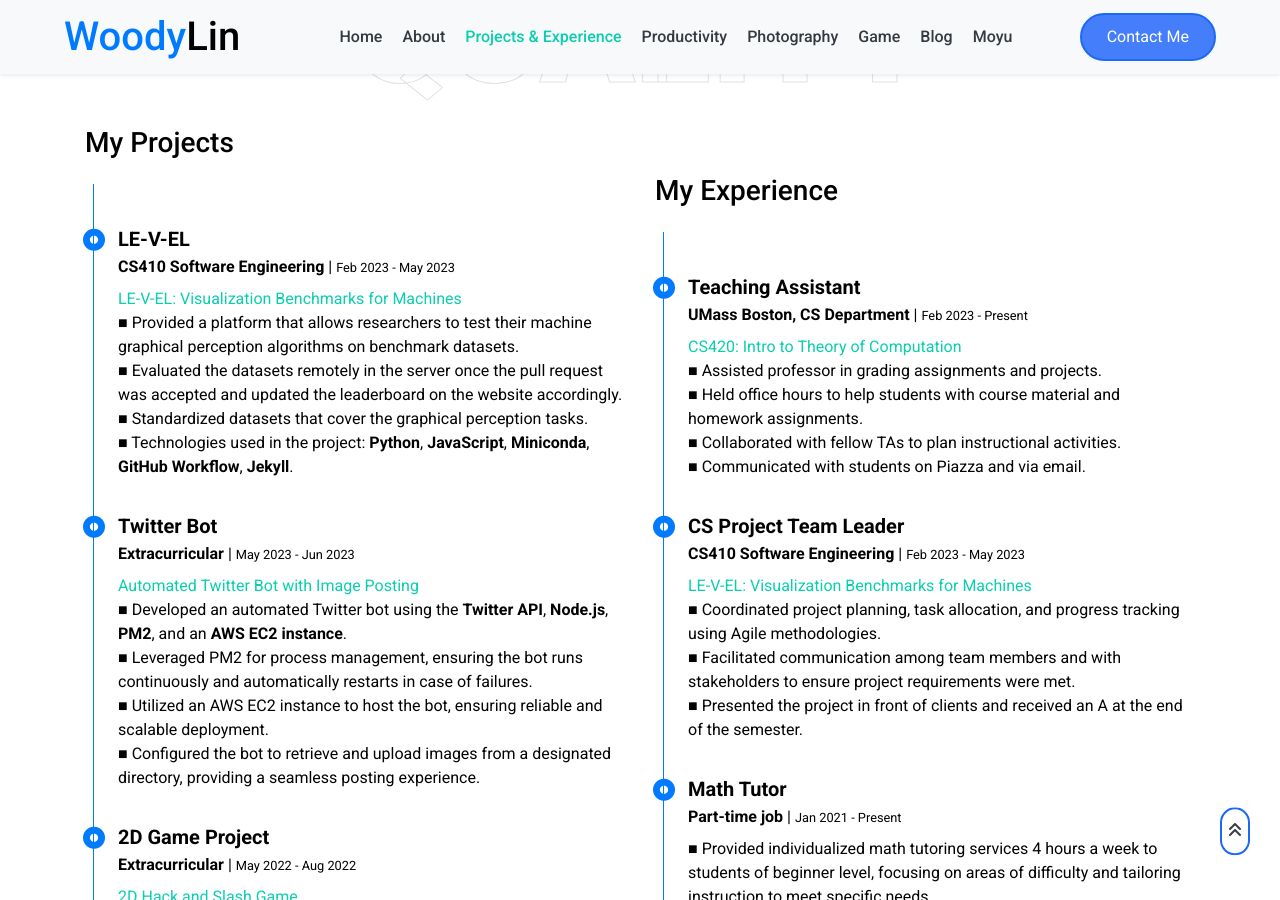
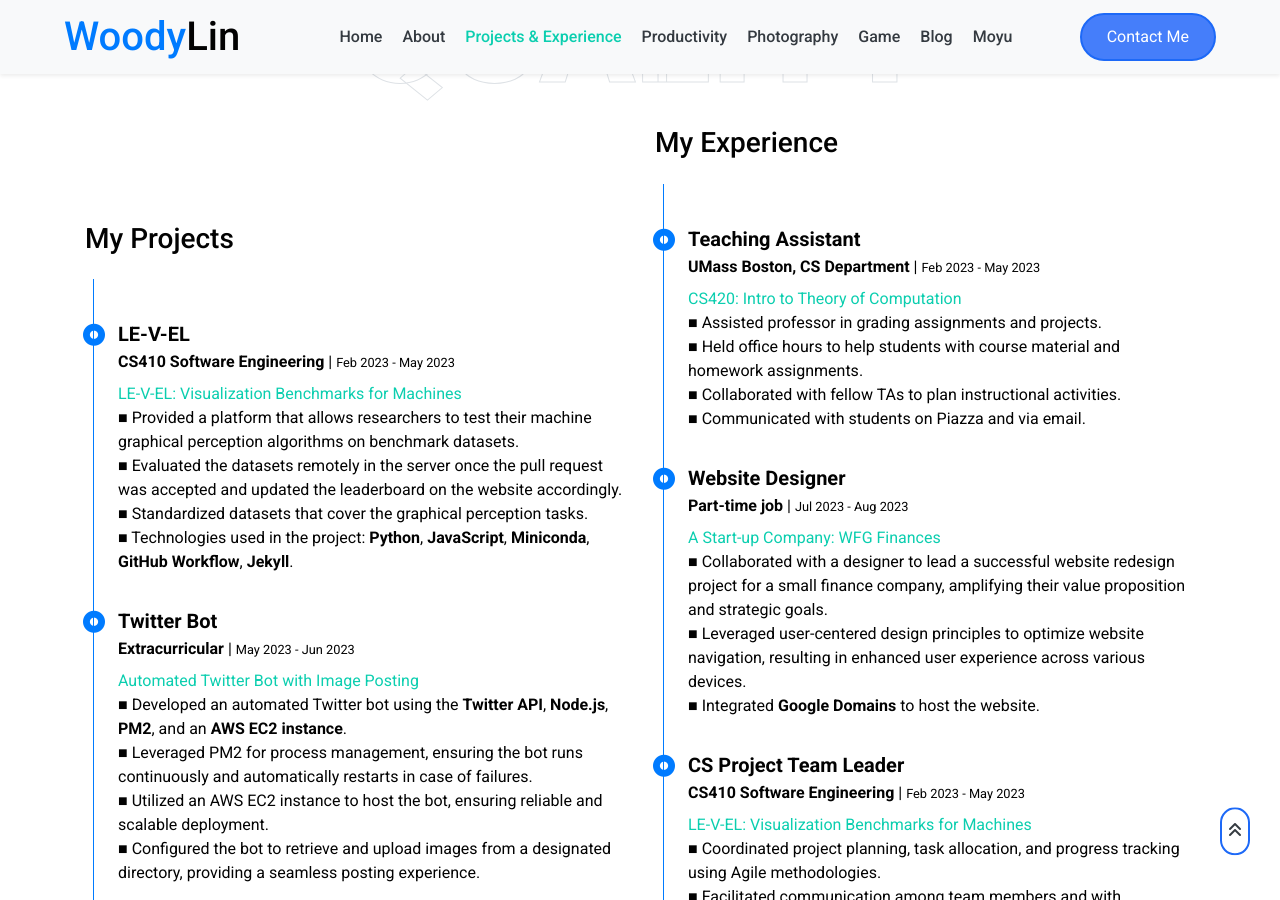
Before and after one commit to WoodyLinwc/WoodyLinwc.github.io, a Jekyll site: the page built from index.md, in a window 1280 px wide and 900 px high, scrolled down 2079 px. Built offline with Jekyll 4.4.1, drawn with Linux system fonts in a browser that asks for light colours.

Commit message:
Update index.md

```diff
--- a/index.md
+++ b/index.md
@@ -10,7 +10,7 @@
                 <h3 class="text-white font-weight-normal mb-3">Hello, my name</h3>
                 <h1 class="display-3 text-uppercase text-primary mb-2" style="-webkit-text-stroke: 4px #ffffff;">Woody Lin</h1>
                 <h1 class="typed-text-output d-inline font-weight-lighter text-white"></h1>
-                <div class="typed-text d-none">College Student, Computer Science, Game Developer, Photographer, 林万程</div>
+                <div class="typed-text d-none">College Student, Computer Science, Game Developer, Web Designer, Photographer, 林万程</div>
                 <div class="d-flex align-items-center justify-content-center justify-content-lg-start pt-5">
                     <a href="mailto:wancheng.lin001@gmail.com" class="btn btn-white mr-4">Email Me</a>
                     <a href="https://www.linkedin.com/in/woody-lin-32ab48161/" class="btn btn-blue d-none d-sm-block mr-2">LinkedIn</a>
@@ -256,7 +256,7 @@
                     <div class="position-relative ex-me mb-4">
                         <i class="far fa-dot-circle text-primary position-absolute" style="top: 2px;left: -35px;  font-size: 22px;"></i>
                         <h5 class="font-weight-bold mb-1">Teaching Assistant</h5>
-                        <p class="mb-2"><strong>UMass Boston, CS Department</strong> | <small>Feb 2023 - Present</small></p>
+                        <p class="mb-2"><strong>UMass Boston, CS Department</strong> | <small>Feb 2023 - May 2023</small></p>
                         <p>
                             <a href="https://www.cs.umb.edu/~stchang/cs420/s23/info.html" target="_blank">CS420: Intro to Theory of Computation</a>
                             <br />
@@ -271,6 +271,20 @@
                     </div>
                     <div class="position-relative ex-me mb-4">
                         <i class="far fa-dot-circle text-primary position-absolute" style="top: 2px;left: -35px;  font-size: 22px;"></i>
+                        <h5 class="font-weight-bold mb-1">Website Designer</h5>
+                        <p class="mb-2"><strong>Part-time job</strong> | <small>Jul 2023 - Aug 2023</small></p>
+                        <p>
+                            <a href="https://www.wfgfinances.com/" target="_blank">A Start-up Company: WFG Finances</a>
+                            <br />
+                            ■ Collaborated with a designer to lead a successful website redesign project for a small finance company, amplifying their value proposition and strategic goals.
+                            <br />
+                            ■ Leveraged user-centered design principles to optimize website navigation, resulting in enhanced user experience across various devices.
+                            <br />
+                            ■ Integrated <b>Google Domains</b> to host the website.
+                        </p>
+                    </div>
+                    <div class="position-relative ex-me mb-4">
+                        <i class="far fa-dot-circle text-primary position-absolute" style="top: 2px;left: -35px;  font-size: 22px;"></i>
                         <h5 class="font-weight-bold mb-1">CS Project Team Leader</h5>
                         <p class="mb-2"><strong>CS410 Software Engineering</strong> | <small>Feb 2023 - May 2023</small></p>
                         <p>
@@ -281,7 +295,6 @@
                             ■ Facilitated communication among team members and with stakeholders to ensure project requirements were met.
                             <br />
                             ■ Presented the project in front of clients and received an A at the end of the semester.
-                            <!-- ■ Successfully delivered [project outcomes, such as a functional software application, a research paper, or a hardware prototype] within [project timeline, such as a semester or academic year] -->
                             <br />
                         </p>
                     </div>
```
